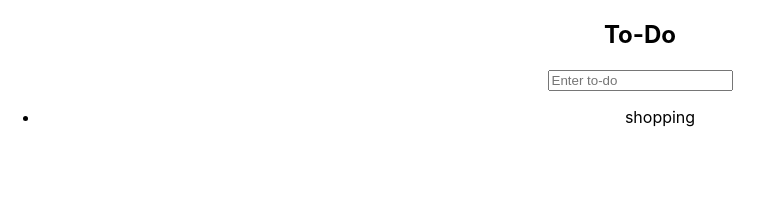
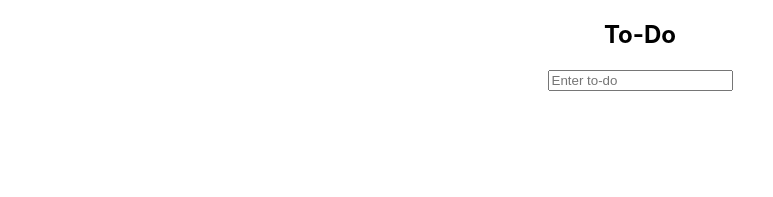
Before and after one commit to fraukedtz/react-todo-app, a React (Create React App) app: page / in a window 1280 px wide. Shown: the top 197 px of the page, without its empty margins (0-773 px from the left). Built offline with nearby package versions, Linux system fonts and the light colour scheme.

Commit message:
add todos array, .map logic and doneToggle function

```diff
--- a/src/App.js
+++ b/src/App.js
@@ -5,8 +5,35 @@ import Input from './Input.js'
 import Todo from './Todo.js'
 
 class App extends Component {
+  state = {
+    todos: []
+  }
+
   log = text => {
     console.log(text)
+  }
+
+  renderTodos() {
+    return this.state.todos.map((item, index) => (
+      <Todo
+        key={item.text}
+        text={item.text}
+        onClick={() => this.toggleDone(index)}
+      />
+    ))
+  }
+
+  toggleDone = index => {
+    const { todos } = this.state
+    const newTodos = [
+      ...todos.slice(0, index),
+      { ...todos[index], isDone: !todos[index].isDone },
+      ...todos.slice(index + 1)
+    ]
+
+    this.setState({
+      todos: newTodos
+    })
   }
 
   render() {
@@ -14,10 +41,7 @@ class App extends Component {
       <section className="App">
         <Heading />
         <Input />
-        <ul>
-          {/* {this.renderDoors()} */}
-          <Todo text="shopping" onClick={() => this.log('shopping')} />
-        </ul>
+        <ul>{this.renderTodos()}</ul>
       </section>
     )
   }
```
